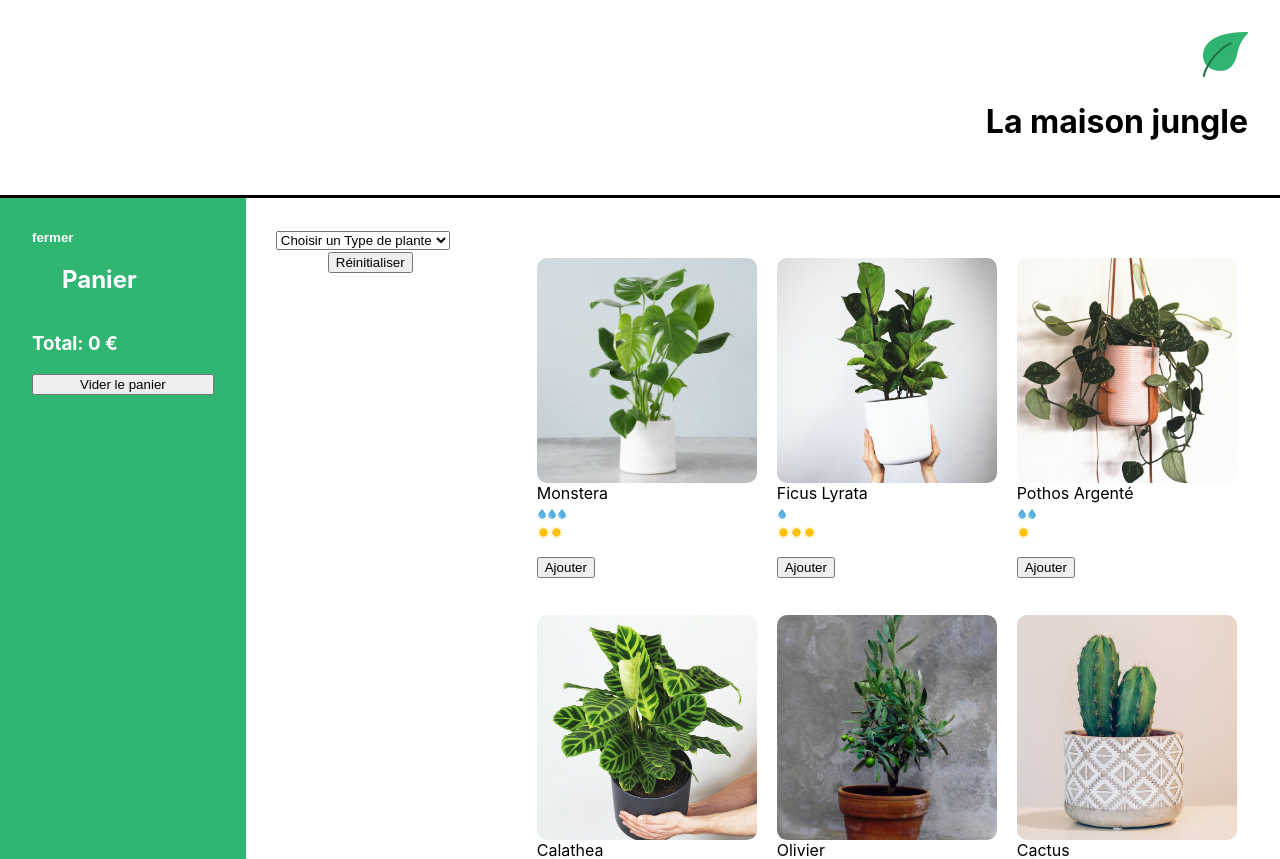
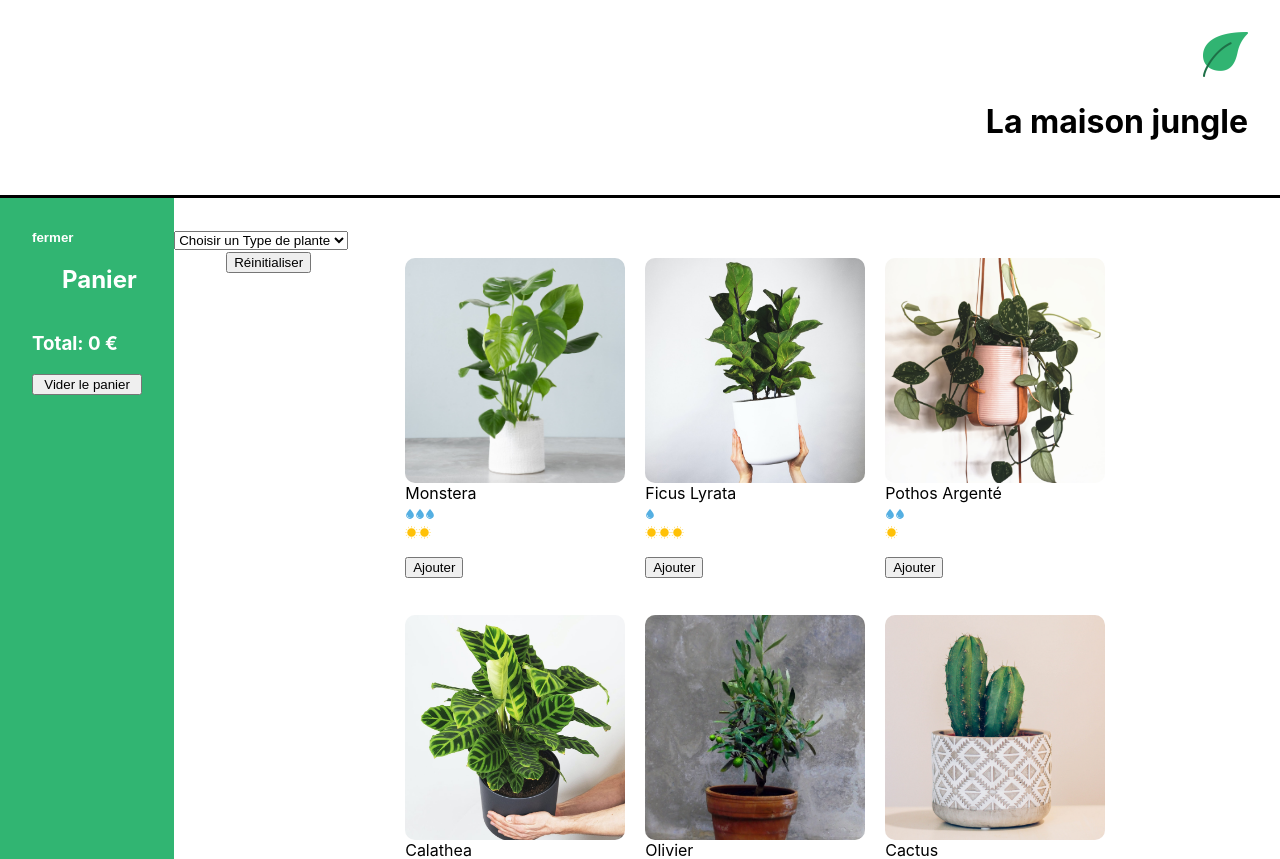
Before and after one commit to NerVod/Maison-jungle, a React (Create React App) app: page / in a window 1280 px wide. Shown: the top 859 px of the page. Built offline with nearby package versions, Linux system fonts and the light colour scheme.

Commit message:
élargissement width shoppingList

```diff
--- a/src/components/Categories.js
+++ b/src/components/Categories.js
@@ -1,4 +1,3 @@
-import { useState } from "react"
 import { plantList } from "../datas/plantList"
 import "../styles/Categories.css"
 
@@ -22,8 +21,6 @@ function Categories ({ list, updateList}) {
 
     return (
         <div className="lmj-categories">
-            {/* <h3 >Choisissez un type de plante :</h3> */}
-
             <select name="categorie" id="plant-type" value={list} onChange={handleCategorie} className="lmj-categories-select">
                 <option value=''>Choisir un Type de plante</option>
                 {categories.map((categorie) => (
--- a/src/styles/Categories.css
+++ b/src/styles/Categories.css
@@ -1,6 +1,7 @@
 .lmj-categories {
 	text-align: center;
 	padding-top: 30px;
+
 }
 
 .lmj-categories-select {
--- a/src/styles/ShoppingList.css
+++ b/src/styles/ShoppingList.css
@@ -3,7 +3,7 @@
 	padding: 32px;
 	display: flex;
 	flex-wrap: wrap;
-	max-width: 800px;
+	max-width: 1600px;
 }
 
 .lmj-plant-list button {
```
